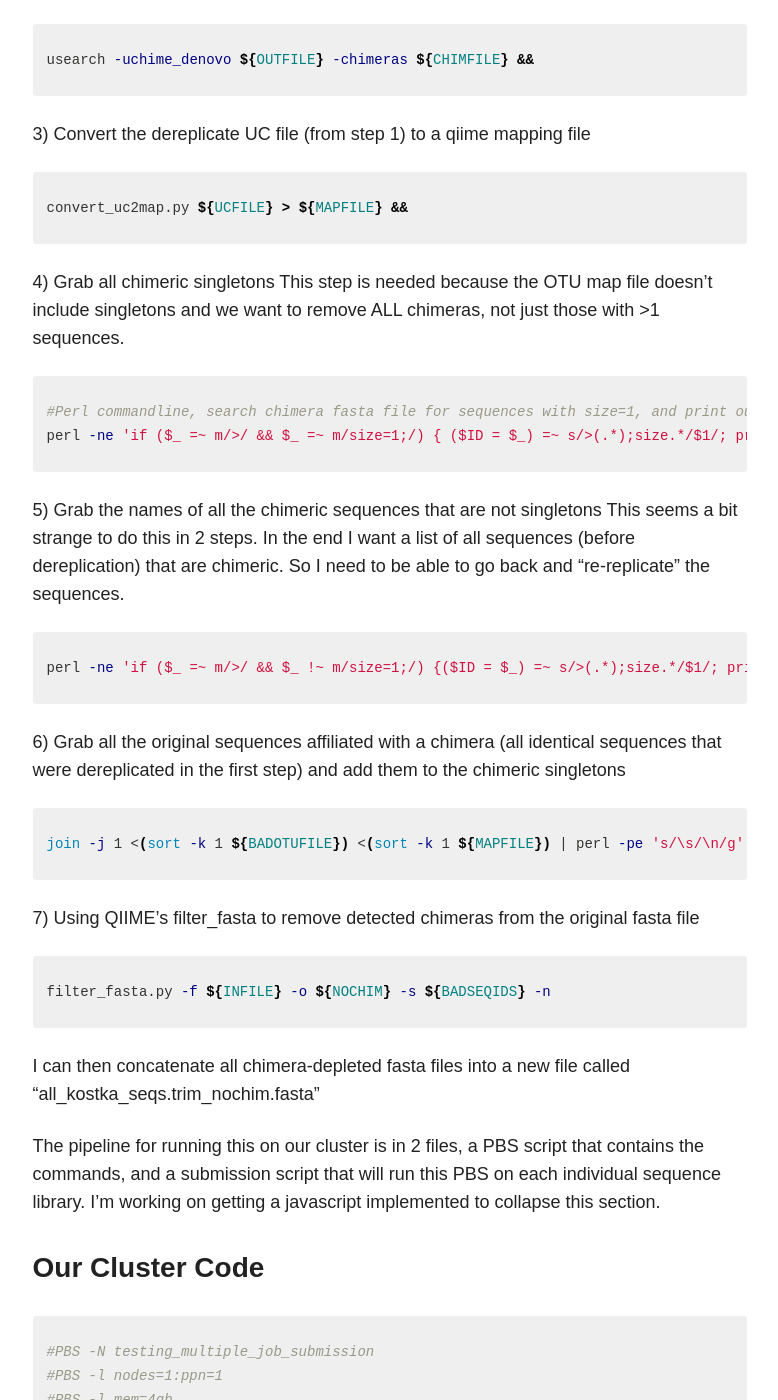
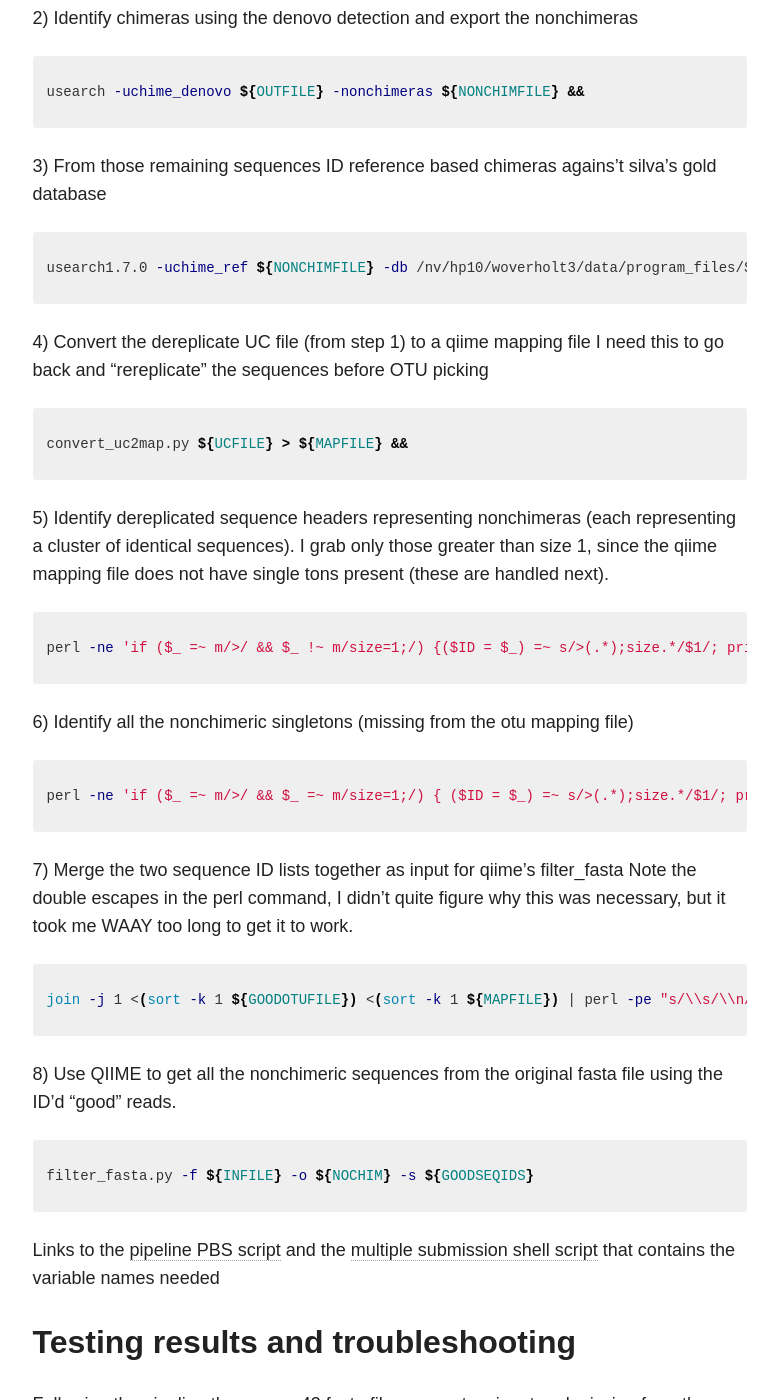
Before and after one commit to waoverholt/waoverholt.github.io, a Jekyll site: the page built from _posts/blog/2016-03-31-refining-16S-analysis.md, in a window 1280 px wide and 1400 px high, scrolled down 2074 px. Shown: the whole window, without its empty margins (347-1125 px from the left). Built offline with Jekyll 4.4.1, drawn with Linux system fonts in a browser that asks for light colours; nearby versions of some CDN libraries; some of the changed text lies outside the part shown.

Commit message:
added more info on 16S processing

```diff
--- a/_posts/blog/2016-03-31-refining-16S-analysis.md
+++ b/_posts/blog/2016-03-31-refining-16S-analysis.md
@@ -48,93 +48,136 @@ Next, using the GA Tech biocluster environment I ran the series of commands in p
 usearch -derep_fulllength ${INFILE} -output ${OUTFILE} -uc ${UCFILE} -sizeout &&
 {% endhighlight %}
 
-2) Identify chimeras using the denovo detection
+2) Identify chimeras using the denovo detection and export the nonchimeras
 {% highlight bash %}
-usearch -uchime_denovo ${OUTFILE} -chimeras ${CHIMFILE} &&
+usearch -uchime_denovo ${OUTFILE} -nonchimeras ${NONCHIMFILE} &&
 {% endhighlight %}
 
-3) Convert the dereplicate UC file (from step 1) to a qiime mapping file
+3) From those remaining sequences ID reference based chimeras agains't silva's gold database
+{% highlight bash %}
+usearch1.7.0 -uchime_ref ${NONCHIMFILE} -db /nv/hp10/woverholt3/data/program_files/Silva_ref_dbs/silva.gold.notalign.fasta -nonchimeras ${NONCHIMNONREF} -strand plus &&
+{% endhighlight %}
+
+4) Convert the dereplicate UC file (from step 1) to a qiime mapping file
+I need this to go back and "rereplicate" the sequences before OTU picking
 {% highlight bash %}
 convert_uc2map.py ${UCFILE} > ${MAPFILE} &&
 {% endhighlight %}
 
-4) Grab all chimeric singletons
-This step is needed because the OTU map file doesn't include singletons and we want to remove ALL chimeras, not just those with >1 sequences.
+5) Identify dereplicated sequence headers representing nonchimeras (each representing a cluster of identical sequences). I grab only those greater than size 1, since the qiime mapping file does not have single tons present (these are handled next).
 {% highlight bash %}
-#Perl commandline, search chimera fasta file for sequences with size=1, and print out the name of that sequence ID to a new file (BADSEQIDS)
-perl -ne 'if ($_ =~ m/>/ && $_ =~ m/size=1;/) { ($ID = $_) =~ s/>(.*);size.*/$1/; print $ID }' ${CHIMFILE} > ${BADSEQIDS} &&
+perl -ne 'if ($_ =~ m/>/ && $_ !~ m/size=1;/) {($ID = $_) =~ s/>(.*);size.*/$1/; print $ID;}' ${NONCHIMNONREF} > ${GOODOTUFILE} &&
 {% endhighlight %}
 
-5) Grab the names of all the chimeric sequences that are not singletons
-This seems a bit strange to do this in 2 steps. In the end I want a list of all sequences (before dereplication) that are chimeric. So I need to be able to go back and "re-replicate" the sequences.
+6) Identify all the nonchimeric singletons (missing from the otu mapping file)
+{% highlight bash %}
+perl -ne 'if ($_ =~ m/>/ && $_ =~ m/size=1;/) { ($ID = $_) =~ s/>(.*);size.*/$1/; print $ID }' ${NONCHIMNONREF} > ${GOODSEQIDS} &&
+{% endhighlight %}
+
+7) Merge the two sequence ID lists together as input for qiime's filter_fasta
+Note the double escapes in the perl command, I didn't quite figure why this was necessary, but it took me WAAY too long to get it to work.
+{% highlight bash %}
+join -j 1 <(sort -k 1 ${GOODOTUFILE}) <(sort -k 1 ${MAPFILE}) | perl -pe "s/\\s/\\n/g" >> ${GOODSEQIDS} &&
+{% endhighlight %}
+
+8) Use QIIME to get all the nonchimeric sequences from the original fasta file using the ID'd "good" reads.
+{% highlight bash %}
+filter_fasta.py -f ${INFILE} -o ${NOCHIM} -s ${GOODSEQIDS}
+{% endhighlight %}
+
+Links to the [pipeline PBS script]({{ site.url }}/assets/internal_files/multiple_qsub_chimera_detection.txt) and the [multiple submission shell script]({{ site.url }}/assets/internal_files/multiple_job_submit.txt) that contains the variable names needed
+
+
+## Testing results and troubleshooting
+
+Following the pipeline there were 43 fasta files present as input and missing from the chimera removal output
 
 {% highlight bash %}
-perl -ne 'if ($_ =~ m/>/ && $_ !~ m/size=1;/) {($ID = $_) =~ s/>(.*);size.*/$1/; print $ID;}' ${CHIMFILE} > ${BADOTUFILE} &&
+#To count the number of samples used in the input
+#path was $HOME/data/qiime_files/all_gom_seqs/ind_fasta_files
+find ./ -maxdepth 1 -type f > ../list_of_ind_fasta_files.txt
+perl -i.bak -pe 's/.*\/(.*)/$1/g' list_of_final_chim.txt
+
+#To count the output files
+find denovo_chimera2/ -regex ".*final.*" -maxdepth 1 > ../list_of_final_chim.txt
+perl -i.bak -pe 's/(.*)\.nochim\.final(\..*)/$1$2/g' list_of_final_chim.txt
+
+#Find samples that don't exist in the final_chim file
+comm -23 <(sort list_of_ind_fasta_files.txt) <(sort list_of_final_chim.txt)
 {% endhighlight %}
 
-6) Grab all the original sequences affiliated with a chimera (all identical sequences that were dereplicated in the first step) and add them to the chimeric singletons
+Writing a quick bash script to figure out if the fasta files were run but executed with an error
 {% highlight bash %}
-join -j 1 <(sort -k 1 ${BADOTUFILE}) <(sort -k 1 ${MAPFILE}) | perl -pe 's/\s/\n/g' >> ${BADSEQIDS}
+#!/bin/bash
+WORK_DIR=$HOME/job_output_files/;
+F_LIST=$HOME/samples_missing_chim_detect.txt
+for FILE in $(find $WORK_DIR -type f -regex ".*chimera.*"); do
+    for LINE in $(cat $F_LIST); do
+	if grep --quiet $LINE $FILE; then
+	    echo $FILE
+	fi
+    done;
+done
+
+#No detected files, looks like they just weren't run for some reason? Going to resubmit just them!
+
+#Trying to find the raw fasta files that were skipped
+find $HOME/data/qiime_files/all_gom_seqs/ind_samp_seqs/ -maxdepth 1 -type f > full_path_list_all_ind_fasta_files.txt
+
+##################
+#!/bin/bash
+mkdir -p "$WORK_DIR/denovo_chimera_fix_failures"
+#List of all the individual fasta files
+FILE_LIST=$HOME/data/qiime_files/all_gom_seqs/full_path_list_all_ind_fasta_files.txt
+#List of those missing from the first round
+FAILED_LIST=$HOME/data/qiime_files/all_gom_seqs/samples_missing_chim_detect.txt
+
+#loop over each individual file
+for FILE in $(cat $FILE_LIST); do
+#loop over each line in the failed list (only 43) & if they match then execute pipeline
+    for LINE in $(cat $FAILED_LIST); do
+	#echo "current file is $FILE";
+	#echo "the matching pattern from failures is: $LINE";
+	if [[ $FILE =~ $LINE ]]; then
+	    echo $FILE;
+	    BASE=${FILE%.fasta}
+	    BASE_NAME=$(basename ${FILE%.fasta})
+	    BASE="$WORK_DIR/denovo_chimera_fix_failures/$BASE_NAME"
+	    qsub -v INFILE=$FILE,OUTFILE="$BASE.derep.fasta",UCFILE="$BASE.uc",NONCHIMFILE="$BASE.nonchimeras.fasta",NONCHIMNONREF="$BASE.nonchim.nonchimref.fasta",MAPFILE="$BASE.uc.map",GOODSEQIDS="$BASE.goodseqids.txt",GOODOTUFILE="$BASE.goodotuids.txt",NOCHIM="$BASE.nochim.final.fasta" job_scripts/multiple_qsub_chimera_detection.pbs
+	fi
+    done
+done
+######################
+
 {% endhighlight %}
 
-7) Using QIIME's filter_fasta to remove detected chimeras from the original fasta file
+Dammit, something weird is going on where not all the jobs are getting executed. First time around ~5% of the jobs failed. This time around 11% failed (5 files).
+
 {% highlight bash %}
-filter_fasta.py -f ${INFILE} -o ${NOCHIM} -s ${BADSEQIDS} -n
+#$HOME/data/qiime_files/all_gom_seqs/ind_samp_seqs/denovo_chimera_fix_failures
+find ./ -name "*.final.*" -type f | perl -pe 's/\.\/(.*)\.nochim.final(.*)/$1$2/g' > ../../samples_missing_2nd_try.txt
+
+comm -23 <(sort ../../samples_missing_chim_detect.txt) <(sort ../../samples_missing_2nd_try.txt) > ../../samples_to_rerun_2nd.txt
+
+#rerun the above bash script modifying the FAILED_LIST to point to "samples_to_rerun_2nd.txt"
 {% endhighlight %}
 
-I can then concatenate all chimera-depleted fasta files into a new file called "all_kostka_seqs.trim_nochim.fasta"
+Next I want to move all the *.final.* files to the same directory and delete everything else to clean up my directory (plus it takes forever to loop over!).
+{% highlight bash %}
+pwd
+#$HOME/data/qiime_files/all_gom_seqs/ind_samp_seqs/denovo_chimera2
+find ./ -not -name "*.final.*" -type f -delete
 
-The pipeline for running this on our cluster is in 2 files, a PBS script that contains the commands, and a submission script that will run this PBS on each individual sequence library. I'm working on getting a javascript implemented to collapse this section.
-
-<script src="/assets/js/collapse.js" type="text/javascript"></script>
-<h3 style="cursor: pointer;">Our Cluster Code</h3>
-<div class="collapse">
-{% highlight bash %}
-#PBS -N testing_multiple_job_submission
-#PBS -l nodes=1:ppn=1
-#PBS -l mem=4gb
-#PBS -l walltime=6:00:00
-#PBS -q iw-shared-6
-#PBS -j oe
-#PBS -o job_output_files/out.test_submission
-#PBS -m abe
-#PBS -M waoverholt@gmail.com
-
-#dereplicate files
-usearch1.7.0 -derep_fulllength ${INFILE} -output ${OUTFILE} -uc ${UCFILE} -sizeout &&
-
-#identify chimeras
-usearch1.7.0 -uchime_denovo ${OUTFILE} -chimeras ${CHIMFILE} &&
-
-#convert uc file to a qiime map file
-~/overholt_scripts/convert_uc2map.py ${UCFILE} > ${MAPFILE} &&
-
-#grab all singletons that are not present in the OTU map file
-perl -ne 'if ($_ =~ m/>/ && $_ =~ m/size=1;/) { ($ID = $_) =~ s/>(.*);size.*/$1/; print $ID }' ${CHIMFILE} > ${BADSEQIDS} &&
-
-#identify chimeric dereps
-perl -ne 'if ($_ =~ m/>/ && $_ !~ m/size=1;/) {($ID = $_) =~ s/>(.*);size.*/$1/; print $ID;}' ${CHIMFILE} > ${BADOTUFILE} &&
-
-#grab all seqids associated with chimeric dereps & add to previously id'd chimeras
-join -j 1 <(sort -k 1 ${BADOTUFILE}) <(sort -k 1 ${MAPFILE}) | perl -pe 's/\s/\n/g' >> ${BADSEQIDS}
-
-#remove detected chimeras from original fasta file
-
-export WORKON_HOME=$HOME/data/program_files/VirtualEnvs
-source $HOME/.local/bin/virtualenvwrapper.sh
-workon qiime1.9.1
-
-filter_fasta.py -f ${INFILE} -o ${NOCHIM} -s ${BADSEQIDS} -n
+pwd
+#
+#$HOME/data/qiime_files/all_gom_seqs/ind_samp_seqs/denovo_chimera_fix_failures/
+find ./ -not -name "*.final.*" -type f -delete
 {% endhighlight %}
 
-{% highlight bash %}
-#!/bin/bash
-for FILE in $(find ~/data/qiime_files/all_gom_seqs/ind_samp_seqs/ -type f);
-do
-    BASE=${FILE%.fasta}
-    qsub -v INFILE=$FILE,OUTFILE="$BASE.derep.fasta",UCFILE="$BASE.uc",CHIMFILE="$BASE.chimeras.fasta",MAPFILE="$BASE.uc.map",BADSEQIDS="$BASE.badseqids.txt",BADOTUFILE="$BASE.otu_chim.txt",NOCHIM="$BASE.nochim.fasta" job_scripts/multiple_qsub_test.pbs
-{% endhighlight %}
-</div>
+Move all the final chimera checked files into the same directory & ensure each original fasta file is accounted for
+
+
+
 
 ## OTU Picking
 Although I'm well aware the following is a suboptimal approach after the recent publications from the Schloss lab, I'm stuck with trying to
```
